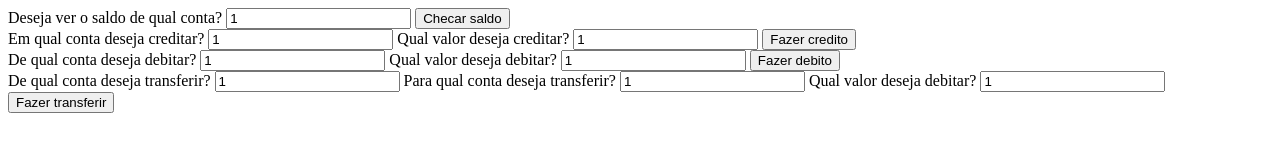
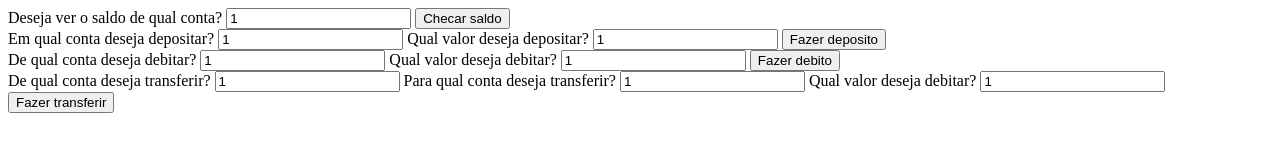
Before and after one commit to jonathanrocha00/generenciadeconfiguaracaoemudancas2020projeto, a website: page app/index.html in a window 1280 px wide. Drawn offline with Linux system fonts and the light colour scheme.

Commit message:
Rename credito to deposito #13

```diff
--- a/api/commands/creditoCommand.js
+++ b/api/commands/creditoCommand.js
@@ -12,15 +12,15 @@ class CreditoCommand {
 
         if (account) {
             if (parseInt(this.value) > 0) {
-                console.log("Creditando " + this.value + " na conta " + this.accountId + "...");
+                console.log("Depositando " + this.value + " na conta " + this.accountId + "...");
                 account.balance = parseInt(account.balance) + parseInt(this.value);
                 return true;
             } else {
-                console.log("Erro creditando na conta " + this.accountId + ". Valor não positivo");
+                console.log("Erro depositando na conta " + this.accountId + ". Valor não positivo");
                 return false;
             }
         }  else {
-            console.log("Erro creditando na conta " + this.accountId + ". Conta inexistente");
+            console.log("Erro depositando na conta " + this.accountId + ". Conta inexistente");
             return false;
         }
 
--- a/app/index.html
+++ b/app/index.html
@@ -12,11 +12,11 @@
 
     <form action="./credito.html" enctype="application/x-www-form-urlencoded">
         <div>
-            <label>Em qual conta deseja creditar?</label>
+            <label>Em qual conta deseja depositar?</label>
             <input name="accountId" value="1">
-            <label>Qual valor deseja creditar?</label>
+            <label>Qual valor deseja depositar?</label>
             <input name="value" value="1">
-            <button> Fazer credito </button>
+            <button> Fazer deposito </button>
         </div>
     </form>
 
```
Also changed, not shown: app/credito.html (+2 -2 lines).
